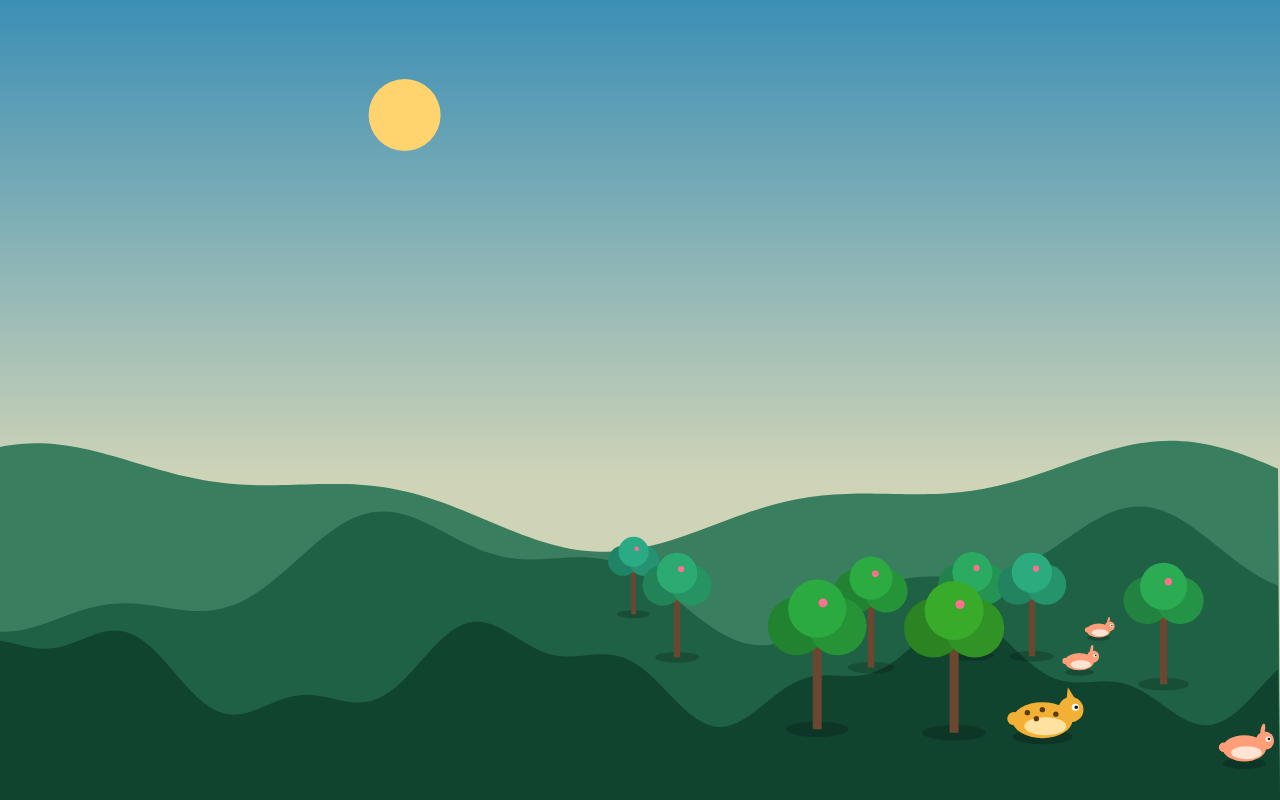
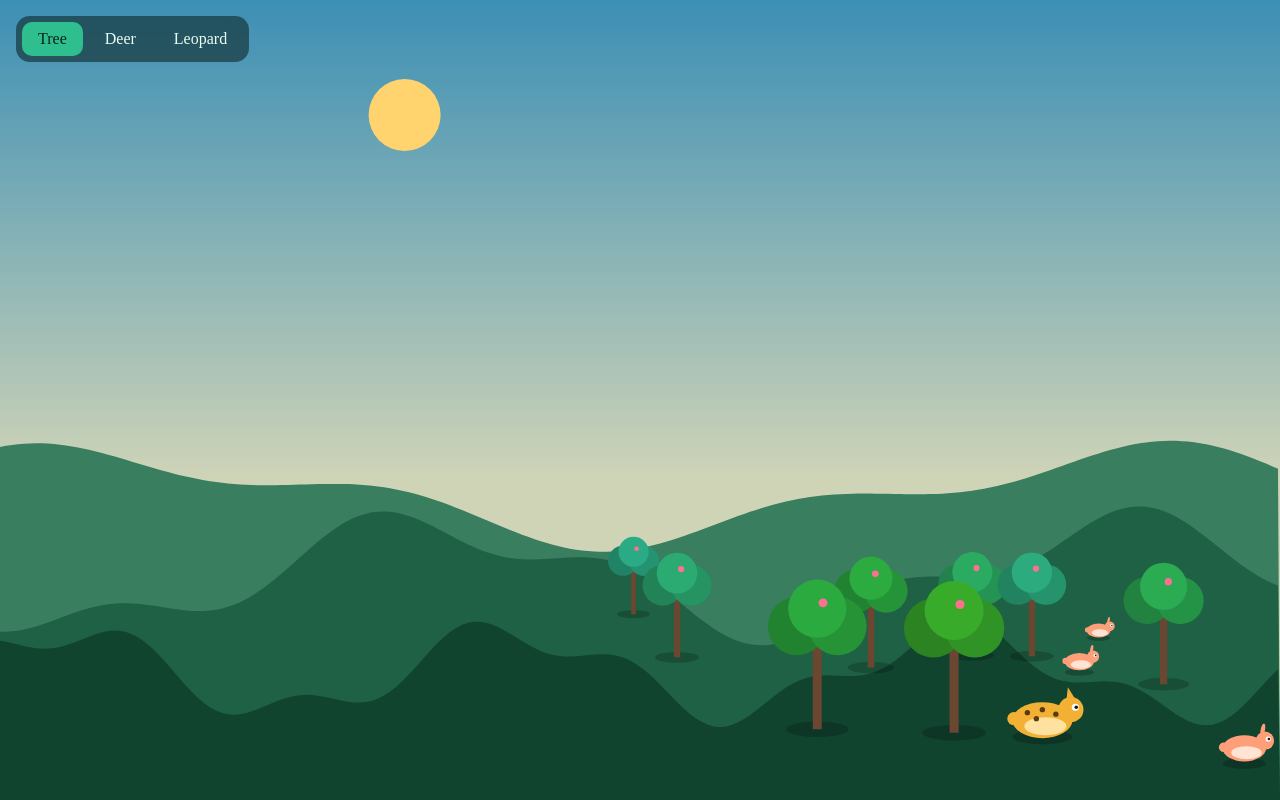
Before and after one commit to Vimaya353/Rainforest-ecosystem, a React (Vite) app in the folder client/: page / in a window 1280 px wide. Built offline with nearby package versions, Linux system fonts and the light colour scheme.

Commit message:
modified existing codes

```diff
--- a/client/src/App.tsx
+++ b/client/src/App.tsx
@@ -1,5 +1,29 @@
-import WorldCanvas from "./components/WorldCanvas";
+import { useState } from "react";
+import WorldCanvas, { type Tool } from "./components/WorldCanvas";
+
+const TOOLS: { id: Tool; label: string }[] = [
+  { id: "plant", label: "Tree" },
+  { id: "herbivore", label: "Deer" },
+  { id: "predator", label: "Leopard" },
+];
 
 export default function App() {
-  return <WorldCanvas />;
+  const [tool, setTool] = useState<Tool>("plant");
+
+  return (
+    <>
+      <WorldCanvas tool={tool} />
+      <div className="toolbar">
+        {TOOLS.map((t) => (
+          <button
+            key={t.id}
+            aria-pressed={tool === t.id}
+            onClick={() => setTool(t.id)}
+          >
+            {t.label}
+          </button>
+        ))}
+      </div>
+    </>
+  );
 }
--- a/client/src/index.css
+++ b/client/src/index.css
@@ -14,3 +14,35 @@ html,body,#root {
 canvas {
   display: block;
 }
+
+.toolbar {
+  position: fixed;
+  top: 16px;
+  left: 16px;
+  display: flex;
+  gap: 6px;
+  padding: 6px;
+  border-radius: 14px;
+  background: rgba(10, 30, 26, 0.55);
+  backdrop-filter: blur(10px);
+}
+
+.toolbar button {
+  font: inherit;
+  color: #eafff4;
+  background: transparent;
+  border: none;
+  padding: 8px 16px;
+  border-radius: 10px;
+  cursor: pointer;
+}
+
+.toolbar button[aria-pressed="true"] {
+  background: #2fbf8f;
+  color: #06241a;
+}
+
+.toolbar button:focus-visible {
+  outline: 2px solid #ffd36e;
+  outline-offset: 2px;
+}
```
